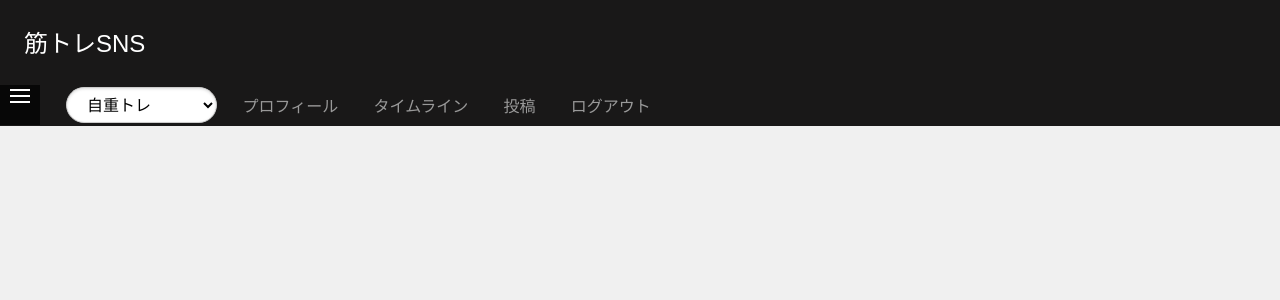
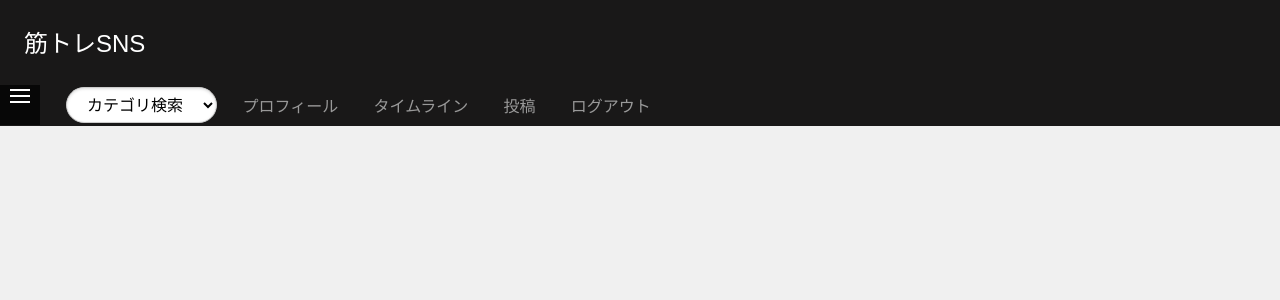
Before and after one commit to NishiKaichi/MuscleMate, a Flask app: page / in a window 1280 px wide. Shown: the top 300 px of the page. Run offline with Flask 3, Linux system fonts and the light colour scheme; a user stored in the database is signed in; data comes from the database, SQL or seed files in the repository.

Commit message:
ミス修正

```diff
--- a/kintoresns/templates/layout_login.html
+++ b/kintoresns/templates/layout_login.html
@@ -21,6 +21,7 @@
                 <!-- カテゴリ選択フォーム -->
                 <form class="pure-form" action="{{ url_for('category_posts', category_name='all') }}" method="GET">
                     <select name="category" class="pure-input-rounded" onchange="window.location.href='/category/' + this.value;">
+                        <option value="all">カテゴリ検索</option>
                         <option value="自重トレ">自重トレ</option>
                         <option value="マシントレ">マシントレ</option>
                         <option value="ウェイトトレ">ウェイトトレ</option>
```
